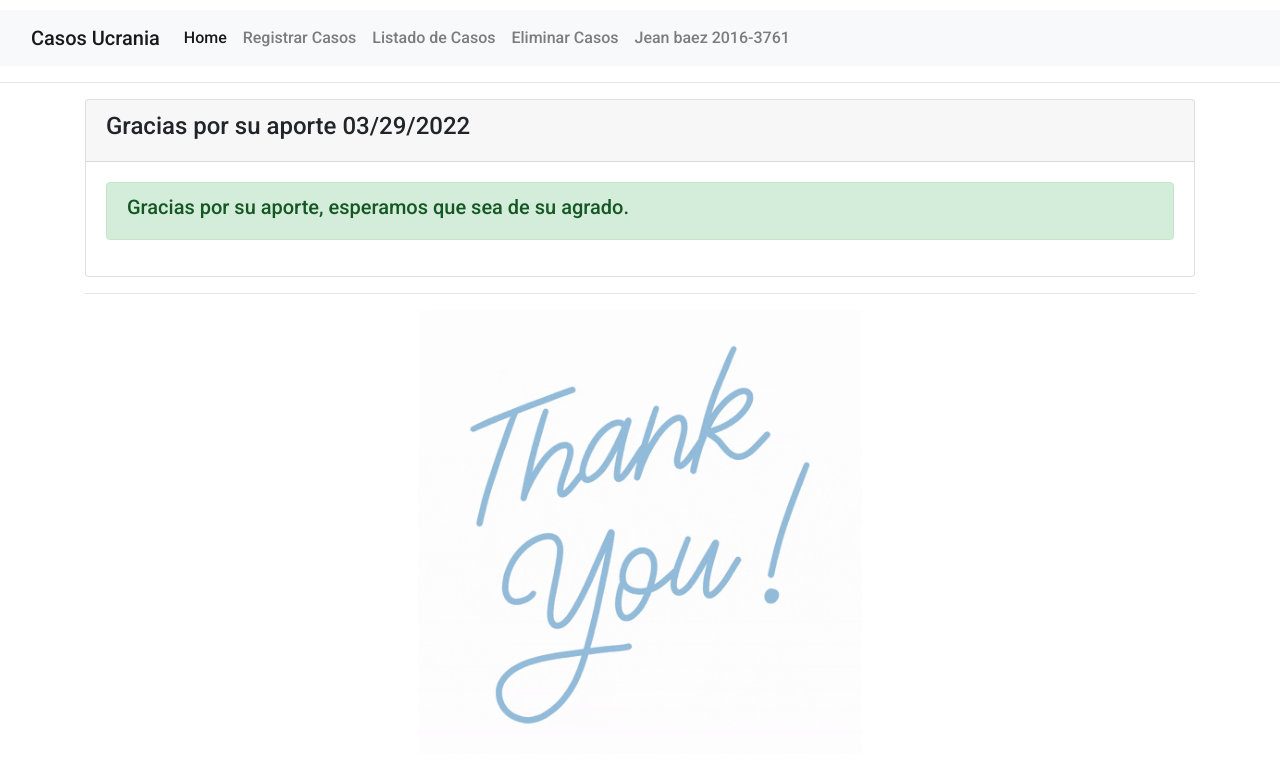
After one commit to JeanBaeez/tarea8, a PHP site: page /Web/Thanks.php in a window 1280 px wide. The commit adds this page. Shown: the top 769 px of the page. Run offline with PHP 8.4, Linux system fonts and the light colour scheme; some libraries are stand-ins or nearby versions.

Commit message:
adding last changes

```diff
--- a/API/Registrar.php
+++ b/API/Registrar.php
@@ -16,5 +16,5 @@ if (isset($_POST)) {
     $db->registrarCasos($_POST);
 
 
-    header('Location: /ITLA/ProgramacionWeb/tarea8/Web/registro.php');
+    header('Location: ../Web/Thanks.php');
 }
--- a/Web/NavComponent.php
+++ b/Web/NavComponent.php
@@ -10,6 +10,7 @@
                 <a class="nav-link" href="./registro.php">Registrar Casos</a>
                 <a class="nav-link" href="./Casos.php">Listado de Casos</a>
                 <a class="nav-link" href="./eliminar.php">Eliminar Casos</a>
+                <a class="nav-link matricula">Jean baez 2016-3761</a>
             </div>
         </div>
     </div>
--- /dev/null
+++ b/Web/Thanks.php
@@ -0,0 +1,67 @@
+<!DOCTYPE html>
+<html lang="en">
+
+<head>
+    <meta charset="UTF-8">
+    <meta http-equiv="X-UA-Compatible" content="IE=edge">
+    <meta name="viewport" content="width=auto, initial-scale=1.0">
+    <title>Gracias Por su Aporte</title>
+    <script src="https://cdnjs.cloudflare.com/ajax/libs/jquery/3.6.0/jquery.min.js" integrity="sha512-894YE6QWD5I59HgZOGReFYm4dnWc1Qt5NtvYSaNcOP+u1T9qYdvdihz0PPSiiqn/+/3e7Jo4EaG7TubfWGUrMQ==" crossorigin="anonymous" referrerpolicy="no-referrer"></script>
+    <script src="https://cdn.jsdelivr.net/npm/bootstrap@5.1.3/dist/js/bootstrap.min.js" integrity="sha384-QJHtvGhmr9XOIpI6YVutG+2QOK9T+ZnN4kzFN1RtK3zEFEIsxhlmWl5/YESvpZ13" crossorigin="anonymous"></script>
+    <link rel="stylesheet" href="https://cdn.jsdelivr.net/npm/bootstrap@4.6.1/dist/css/bootstrap.min.css" integrity="sha384-zCbKRCUGaJDkqS1kPbPd7TveP5iyJE0EjAuZQTgFLD2ylzuqKfdKlfG/eSrtxUkn" crossorigin="anonymous">
+    <link rel="stylesheet" href="./assets/css.css">
+    <link rel="preconnect" href="https://fonts.googleapis.com">
+    <link rel="preconnect" href="https://fonts.gstatic.com" crossorigin>
+    <link href="https://fonts.googleapis.com/css2?family=Roboto:ital,wght@0,500;1,400&display=swap" rel="stylesheet">
+    <link rel="stylesheet" type="text/css" href="https://cdn.datatables.net/1.11.5/css/jquery.dataTables.css">
+    <script data-ad-client="ca-pub-8664743894737572" async src="https://pagead2.googlesyndication.com/pagead/js/adsbygoogle.js"></script>
+</head>
+
+<body>
+    <?php require('./NavComponent.php') ?>
+    <hr>
+    <div>
+        <section class="section">
+            <div>
+                <div class="container">
+                    <div>
+                        <div class="row">
+                            <div class="col-md-12">
+                                <div class="card">
+                                    <div class="card-header">
+                                        <h4>Gracias por su aporte <?php
+                                                                    $date = date('', time());
+
+                                                                    echo  date("m/d/Y", time()); ?></h4>
+                                    </div>
+                                    <div class="card-body">
+                                        <div class="row">
+                                            <div class="col-md-12">
+                                                <div class="alert alert-success">
+                                                    <h5>Gracias por su aporte, esperamos que sea de su agrado.</h5>
+
+                                                </div>
+
+                                            </div>
+
+                                        </div>
+                                    </div>
+                                </div>
+                                <div class="">
+
+                                    <hr>
+                                    <p style="text-align: center;"><img class="centerimg" src="./assets/thank-you-2.gif" alt="Thanks" style="width:40%;"></p>
+                                </div>
+
+                            </div>
+                        </div>
+                    </div>
+                </div>
+            </div>
+        </section>
+    </div>
+
+</body>
+
+
+</html>
--- a/Web/assets/css.css
+++ b/Web/assets/css.css
@@ -23,3 +23,17 @@ input:hover{
     cursor: pointer !important;
     color: #ccc;
 }
+
+.centerimg{
+    width: 100%;
+    height: 100%;
+    background: #fff;
+    top: 0;
+    left: 0;
+    z-index: -1;
+}
+.matricula{
+    float: right !important;
+    font-style: bold !important;
+    font-style: underline !important;
+}
--- a/Web/index.php
+++ b/Web/index.php
@@ -27,7 +27,7 @@
         <a href="https://github.com/JeanBaeez">GitHub <img src="./assets/GitHub-Mark-32px.png"></img></a>
         <br>
         <br>
-        <a class="btn btn-primary btn-sm" href="#" role="button">Pagina en servidor</a>
+        <a class="btn btn-primary btn-sm" href="http://jeanbaeez.online/" role="button">Pagina en servidor</a>
     </div>
 
 </body>
```
Also changed, not shown: Web/footer.php (added, +8 -0 lines), Web/assets/thank-you-2.gif (added), Web/assets/thanks.jpg (added).
